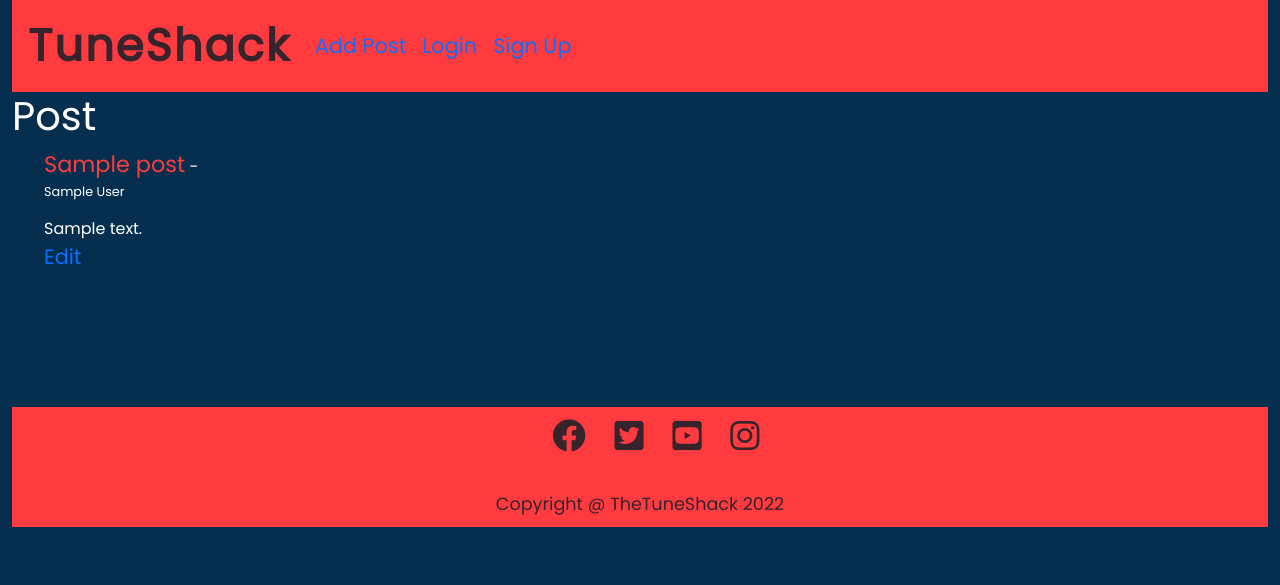
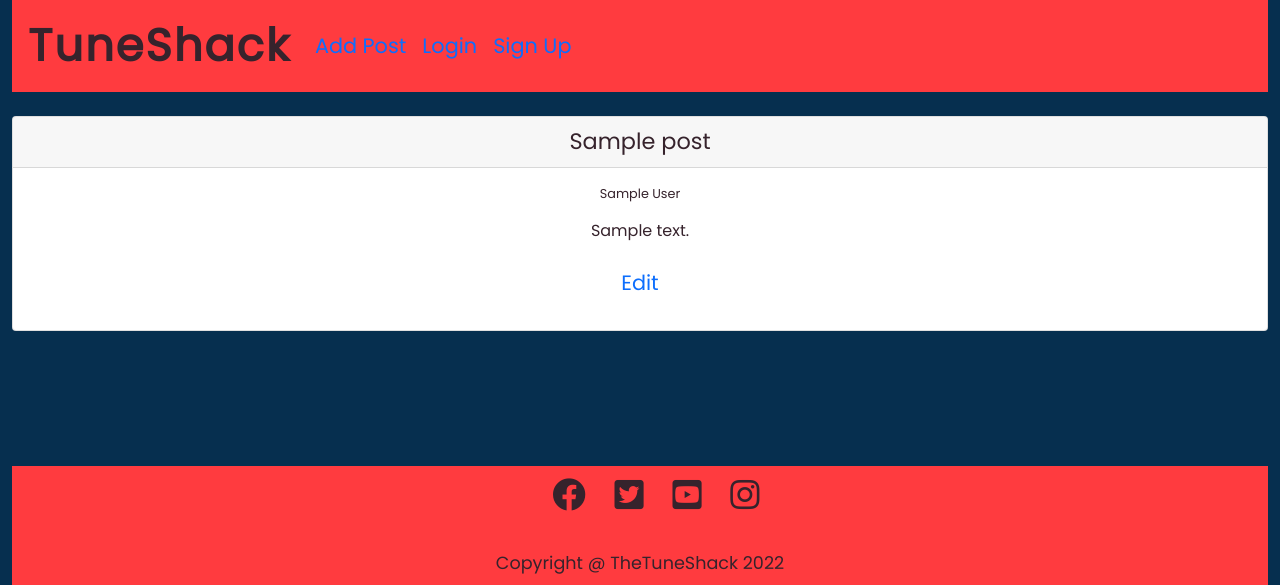
Before and after one commit to darco31/Tuneshack, a Django app: page / in a window 1280 px wide. Shown: the part 21-606 px from the top of the page. Run offline with Django 3.2, Linux system fonts and the light colour scheme; tables that the repository leaves empty hold one stand-in row (values such as "Sample post").

Commit message:
Adbootstrap cards to attept sopme styles

```diff
--- a/static/css/style.css
+++ b/static/css/style.css
@@ -38,24 +38,37 @@ body {
 
 .post-detail {
     font-size: 1.4rem;
-    color: var(--watermelon);
+    color: var(--wine);
 }
 
 .author-name {
     font-size: 0.8rem;
+    color: var(--wine);
 }
 
 .list-item {
-    color: var(--white);
+    color: var(--wine);
 }
 
 .head {
     color: var(--white);
+    text-align: center;
+}
+
+.edit {
+    color: var(--white);
+    text-align: center;
 }
 
 .list-item {
     list-style-type: none;
+    padding: 0;
 }
+
+.card {
+    margin-bottom: 20px;
+}
+
 
 /* Remove link decorations */
 a {
@@ -92,8 +105,3 @@ a {
     text-align: center;
     color: #36232c;
 }
-
-
-form {
-    color: aqua;
-}
--- a/templates/home.html
+++ b/templates/home.html
@@ -2,9 +2,28 @@
 
 {% block content %}
 
+<div class="card text-center my-4">
+    <ul class="list-item">
+        {% for post in object_list %}
+        <div class="card-header">
+            <a href="{% url 'post-detail' post.pk %}" class="post-detail">{{ post.title }}</a>
+        </div>
+        <div class="card-body">
+            <li>
+                <p class="author-name">{{ post.author.first_name }}
+                    {{ post.author.last_name }}</p>
+                {{ post.body }}
+            </li>
+            <br>
+            <!-- <h5 class="card-title">Special title treatment</h5>
+            <p class="card-text">With supporting text below as a natural lead-in to additional content.</p> -->
+            <small><a href="{% url 'edit_post' post.pk %}">Edit</a></small>
+        </div>
+        {% endfor %}
+    </ul>
+</div>
 
-
-<h1 class="head">Post</h1>
+<!-- <h1 class="head">Post</h1>
 
 <ul class="list-item">
     {% for post in object_list %}
@@ -14,11 +33,8 @@
         {{ post.body }}</li>
     <small><a href="{% url 'edit_post' post.pk %}">Edit</a></small>
     <br>
-
-
-
     {% endfor %}
-</ul>
+</ul> -->
 
 
 {% endblock %}
```
